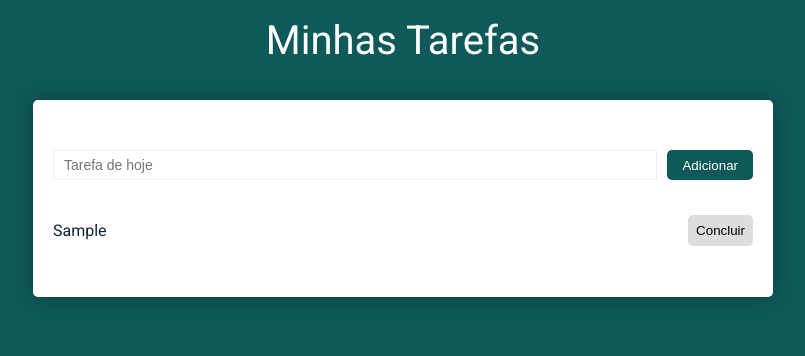
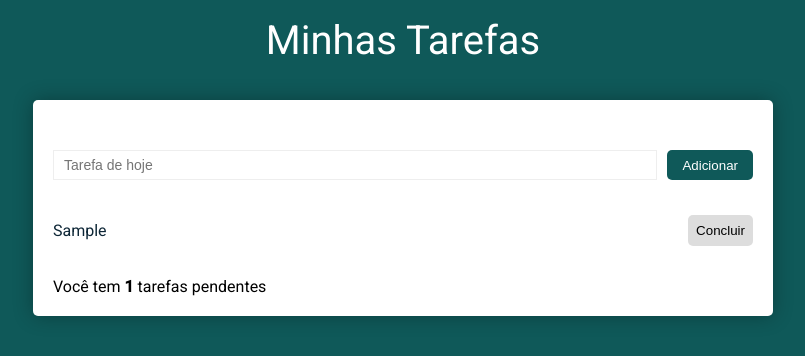
Before and after one commit to Leonardo-Selegar/lista-de-tarefas-vue, a Vue app: page / in a window 1280 px wide. Both pictures are taken after typing "Sample" into the empty fields and a click on the button "Adicionar". Shown: the top 356 px of the page, without its empty margins (237-1042 px from the left). Built offline with nearby package versions, Linux system fonts and the light colour scheme.

Commit message:
Feat: contador de tarefas

```diff
--- a/src/components/Item.vue
+++ b/src/components/Item.vue
@@ -5,7 +5,6 @@
         <span>{{task.text}}</span>
         <button @click="deleteItem(task.key)">Concluir</button>
       </li>
-
     </ul>
   </div>
 </template>
--- a/src/components/Task.vue
+++ b/src/components/Task.vue
@@ -9,7 +9,9 @@
       <button type="submit">Adicionar</button>
     </form>
     <Item :lista="tarefas" @remove="tarefas = $event"/>
-
+    <span v-show="tarefas.length > 0">
+      Você tem <strong :class="{pend: pendente}">{{ tarefas.length }}</strong> tarefas pendentes
+    </span>
   </div>
 </template>
 
@@ -26,6 +28,7 @@
       tarefas: [],
       key: 0,
       removeKey: 0,
+      pendente: false
     }
   },
   methods:{
@@ -49,7 +52,7 @@
       deep: true,
       handler(){
         localStorage.setItem('tasks', JSON.stringify(this.tarefas));
-        console.log('Salvou no local');
+        this.tarefas.length > 4 ? this.pendente = true : this.pendente = false;
       }
     }
   },
--- a/src/styles/item.css
+++ b/src/styles/item.css
@@ -8,6 +8,7 @@
   padding: 0;
   margin-top: 20px;
 }
+
 ul li{
   padding: 15px 0;
   display: flex;
@@ -15,12 +16,15 @@
   align-items: center;
   justify-content: space-between;
 }
+
 li:not(:first-child){
   border-top: 1px solid #eee;
 }
+
 span{
   color: #0d2636;
 }
+
 button{
   cursor: pointer;
   background: #ddd;
--- a/src/styles/task.css
+++ b/src/styles/task.css
@@ -6,11 +6,13 @@
   margin: 20px auto;
   box-shadow: 0 0 20px rgba(0, 0, 0, 0.3);
 }
+
 form{
   margin-top: 30px;
   display: flex;
   flex-direction: row;
 }
+
 form button {
   cursor: pointer;
   background-color: #0f5959;
@@ -23,6 +25,7 @@
   align-items: center;
   color: white;
 }
+
 input{
   flex: 1;
   border: 1px solid #eee;
@@ -31,3 +34,7 @@
   font-size: 14px;
   outline: none;
 }
+
+.pend{
+  color: red;
+}
```
